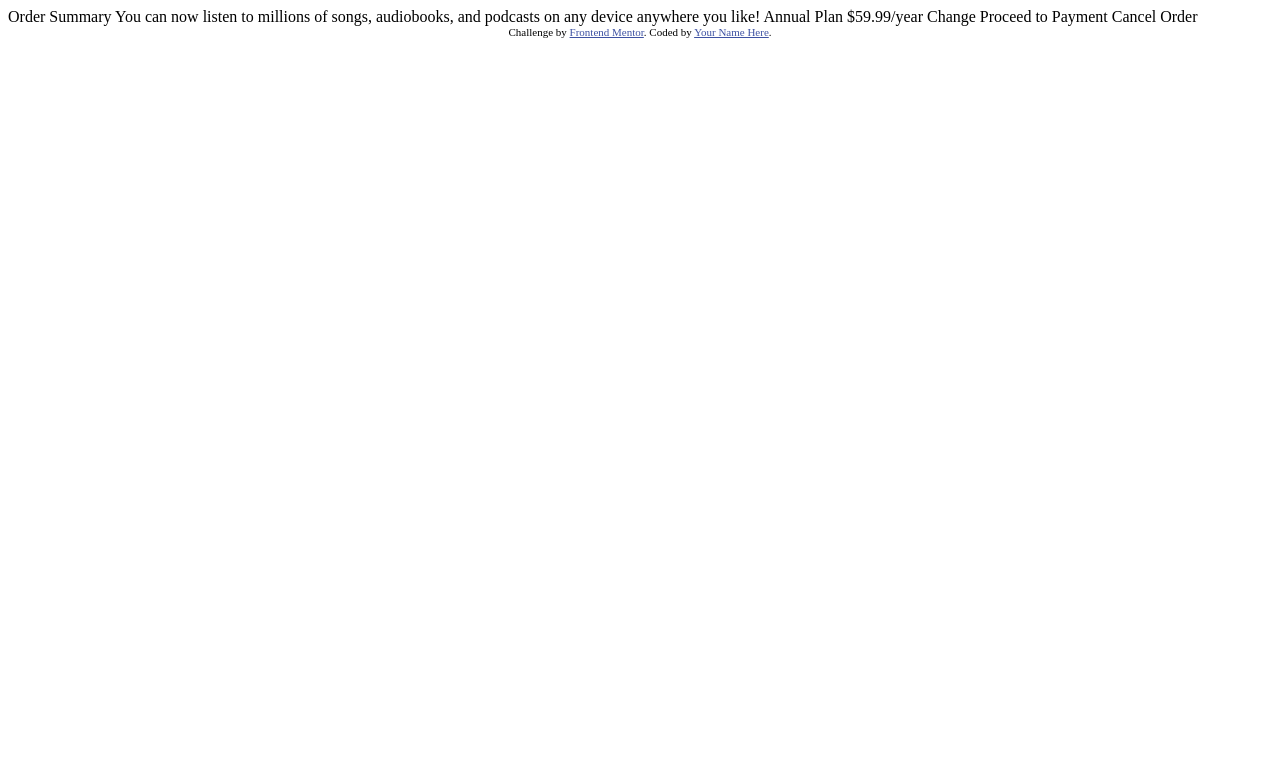
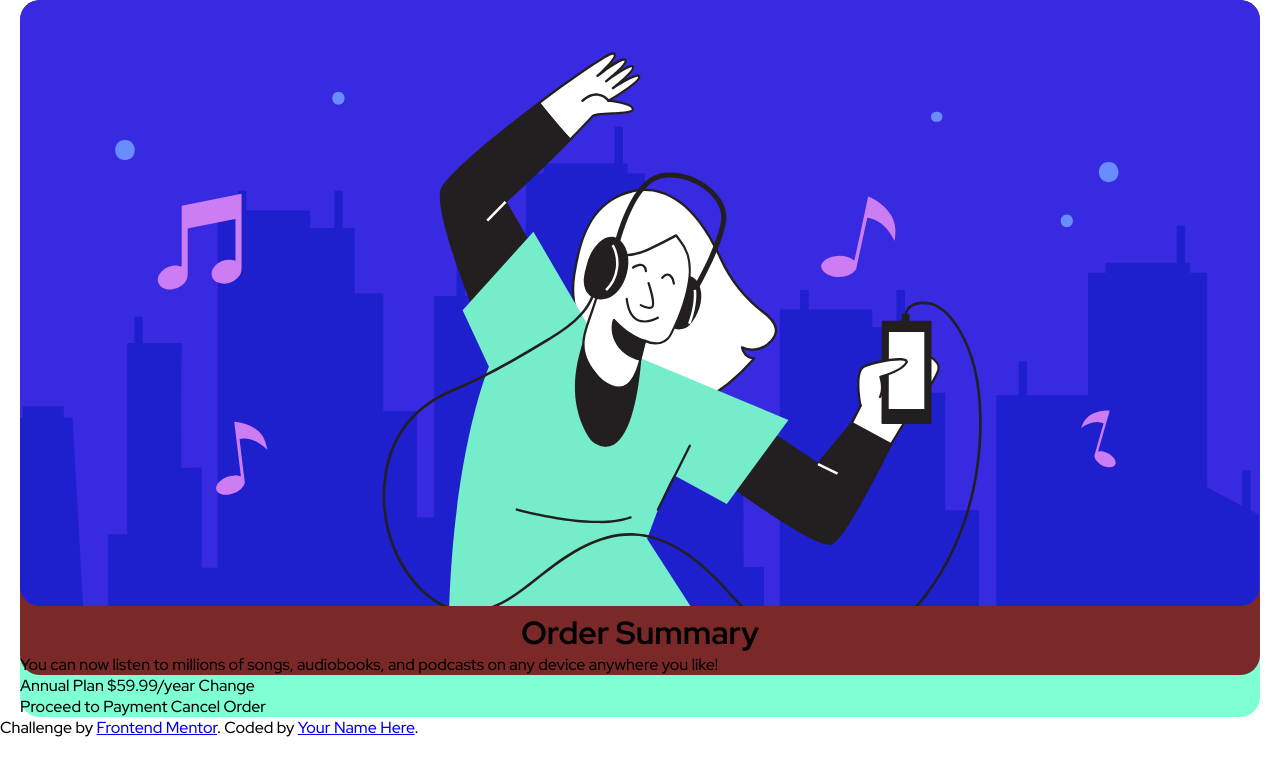
Before and after one commit to antuansabe/order-summary, a plain HTML site: page index.html in a window 1280 px wide. Drawn offline with Linux system fonts and the light colour scheme.

Commit message:
update(index/style) creacion de las hojas de estilos y organizacion de carpetas, temrinado de la estructura principal del maquetado

```diff
--- a/index.html
+++ b/index.html
@@ -2,32 +2,37 @@
 <html lang="en">
 <head>
   <meta charset="UTF-8">
-  <meta name="viewport" content="width=device-width, initial-scale=1.0"> <!-- displays site properly based on user's device -->
+  <meta name="viewport" content="width=device-width, initial-scale=1.0">
 
   <link rel="icon" type="image/png" sizes="32x32" href="./images/favicon-32x32.png">
-
+  <link rel="stylesheet" href="./styles/movile.css">
   <title>Frontend Mentor | Order summary card</title>
-
-  <!-- Feel free to remove these styles or customise in your own stylesheet 👍 -->
-  <style>
-    .attribution { font-size: 11px; text-align: center; }
-    .attribution a { color: hsl(228, 45%, 44%); }
-  </style>
+    <!-- gfonts -->
+    <link rel="preconnect" href="https://fonts.googleapis.com" />
+    <link rel="preconnect" href="https://fonts.gstatic.com" crossorigin />
+    <link
+      href="https://fonts.googleapis.com/css2?family=Red+Hat+Display:wght@500;700;900&display=swap"
+      rel="stylesheet"
+    />
 </head>
 <body>
-
-  Order Summary
-
-  You can now listen to millions of songs, audiobooks, and podcasts on any
-  device anywhere you like!
-
-  Annual Plan
-  $59.99/year
-
-  Change
-
-  Proceed to Payment
-  Cancel Order
+  <div class="main__container">
+    <div class="content">
+        <img class="image" src="./images/illustration-hero.svg" alt="head-image">
+      <h1>Order Summary</h1>
+     <p> You can now listen to millions of songs, audiobooks, and podcasts on any
+      device anywhere you like!</p>
+    </div>
+    <div class="anual">
+      Annual Plan
+      $59.99/year
+      Change
+    </div>
+      <div class="buttons">
+      Proceed to Payment
+      Cancel Order
+      </div>
+  </div>
 
   <div class="attribution">
     Challenge by <a href="https://www.frontendmentor.io?ref=challenge" target="_blank">Frontend Mentor</a>.
--- /dev/null
+++ b/styles/movile.css
@@ -0,0 +1,29 @@
+* {
+    margin: 0;
+    padding: 0;
+    box-sizing: border-box;
+    font-family: 'Red Hat Display', sans-serif;
+  }
+
+.main__container {
+    display: grid;
+    grid-template-columns: 2fr;
+    margin-left: 20px;
+    margin-right: 20px;
+    background-color: aquamarine;
+    border-radius: 20px;
+}
+
+.image{
+    width: 100%;
+    border-radius: 20px;
+}
+
+.content {
+    border-radius: 20px;
+    background-color: rgb(123, 40, 40);
+}
+
+.content h1 {
+    text-align: center;
+}
```
Also changed, not shown: styles/desktop.css (added), 1 other file.
